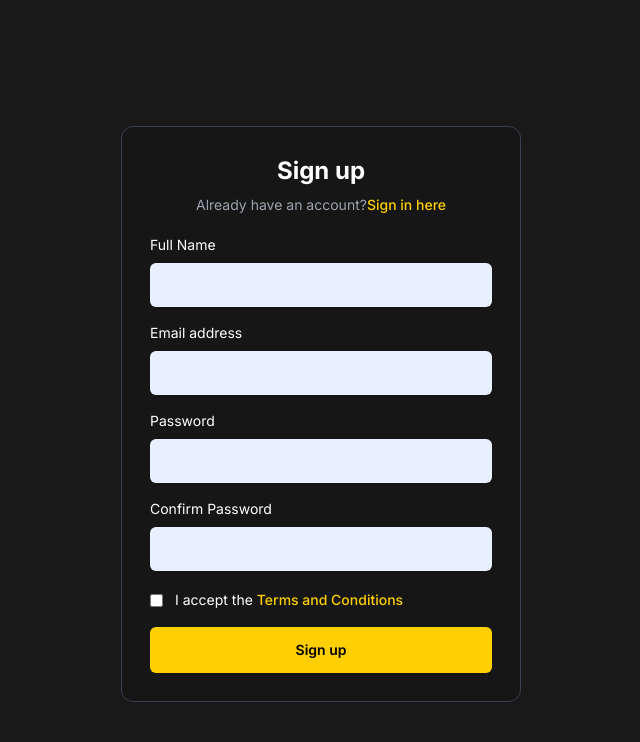
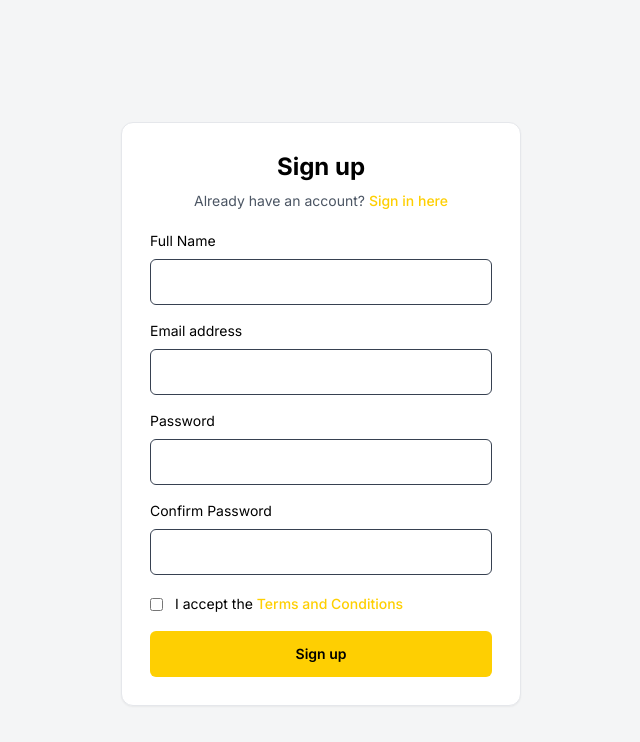
Before and after one commit to samuel-akinboro/exness, a Next.js app: page /sign-up in a window 1280 px wide. Shown: the top 742 px of the page, without its empty margins (319-959 px from the left). Built offline with nearby package versions, Linux system fonts and the light colour scheme.

Commit message:
changed form color

```diff
--- a/src/app/sign-in/page.js
+++ b/src/app/sign-in/page.js
@@ -2,20 +2,20 @@
 
 import { useEffect } from 'react'
 
-export default function Home() {
+export default function SignIn() {
   useEffect(() => {
     import('preline')
   }, [])
 
   return (
-    <div className="bg-black/90 flex min-h-screen items-center py-16">
+    <div className="bg-gray3 flex min-h-screen items-center py-16">
       <main className="w-full max-w-md mx-auto p-6">
-        <div className="mt-7 border rounded-xl shadow-sm bg-black/10 border-gray-700">
+        <div className="mt-7 border rounded-xl shadow-sm bg-white">
           <div className="p-4 sm:p-7">
             <div className="text-center mb-4">
-              <h1 className="block text-2xl font-bold text-white">Sign In</h1>
-              <p className="mt-2 text-sm text-gray-400">
-                Don't have an account?
+              <h1 className="block text-2xl font-bold text-black">Sign In</h1>
+              <p className="mt-2 text-sm text-gray-600">
+                Don't have an account?{" "}
                 <a className="text-secondary decoration-2 hover:underline font-medium" href="/sign-up">
                   Sign Up here
                 </a>
@@ -28,9 +28,9 @@ export default function Home() {
                 <div className="grid gap-y-4">
                   {/* <!-- Form Group --> */}
                   <div>
-                    <label for="email" className="block text-sm mb-2 text-white">Email address</label>
+                    <label for="email" className="block text-sm mb-2 text-black">Email address</label>
                     <div className="relative">
-                      <input type="email" id="email" name="email" className="py-3 px-4 block w-full rounded-md text-sm focus:border-secondary focus:ring-secondary bg-[#E7F0FE] border-gray-700 text-gray-900" required aria-describedby="email-error" />
+                      <input type="email" id="email" name="email" className="py-3 px-4 block w-full rounded-md text-sm focus:border-secondary focus:ring-secondary border-black bg-white text-gray-900 border" required aria-describedby="email-error" />
                       <div className="hidden absolute inset-y-0 right-0 flex items-center pointer-events-none pr-3">
                         <svg className="h-5 w-5 text-red-500" width="16" height="16" fill="currentColor" viewBox="0 0 16 16" aria-hidden="true">
                           <path d="M16 8A8 8 0 1 1 0 8a8 8 0 0 1 16 0zM8 4a.905.905 0 0 0-.9.995l.35 3.507a.552.552 0 0 0 1.1 0l.35-3.507A.905.905 0 0 0 8 4zm.002 6a1 1 0 1 0 0 2 1 1 0 0 0 0-2z"/>
@@ -43,9 +43,9 @@ export default function Home() {
 {/*
                   <!-- Form Group --> */}
                   <div>
-                    <label for="password" className="block text-sm mb-2 text-white">Password</label>
+                    <label for="password" className="block text-sm mb-2 text-black">Password</label>
                     <div className="relative">
-                      <input type="password" id="password" name="password" className="py-3 px-4 block w-full rounded-md text-sm focus:border-secondary focus:ring-secondary bg-[#E7F0FE] border-gray-700 text-gray-900" required aria-describedby="password-error" />
+                      <input type="password" id="password" name="password" className="py-3 px-4 block w-full rounded-md text-sm focus:border-secondary focus:ring-secondary bg-white border-black border text-gray-900"  required aria-describedby="password-error" />
                       <div className="hidden absolute inset-y-0 right-0 flex items-center pointer-events-none pr-3">
                         <svg className="h-5 w-5 text-red-500" width="16" height="16" fill="currentColor" viewBox="0 0 16 16" aria-hidden="true">
                           <path d="M16 8A8 8 0 1 1 0 8a8 8 0 0 1 16 0zM8 4a.905.905 0 0 0-.9.995l.35 3.507a.552.552 0 0 0 1.1 0l.35-3.507A.905.905 0 0 0 8 4zm.002 6a1 1 0 1 0 0 2 1 1 0 0 0 0-2z"/>
@@ -56,7 +56,7 @@ export default function Home() {
                   </div>
                   {/* <!-- End Form Group --> */}
 
-                  <button type="submit" className="py-3 px-4 inline-flex justify-center items-center gap-2 rounded-md border border-transparent font-semibold bg-secondary text-black hover:bg-secondary focus:outline-none focus:ring-2 focus:ring-secondary focus:ring-offset-2 transition-all text-sm focus:ring-offset-gray-800 mt-4">Sign up</button>
+                  <button type="submit" className="py-3 px-4 inline-flex justify-center items-center gap-2 rounded-md border border-transparent font-semibold bg-secondary text-black hover:bg-secondary focus:outline-none focus:ring-2 focus:ring-secondary focus:ring-offset-2 transition-all text-sm focus:ring-offset-gray-800 mt-4">Sign in</button>
                 </div>
               </form>
               {/* <!-- End Form --> */}
--- a/src/app/sign-up/page.js
+++ b/src/app/sign-up/page.js
@@ -3,20 +3,20 @@
 import Link from 'next/link'
 import { useEffect } from 'react'
 
-export default function Home() {
+export default function SignUp() {
   useEffect(() => {
     import('preline')
   }, [])
 
   return (
-    <div className="bg-black/90 flex min-h-screen items-center py-16">
+    <div className="bg-gray3 flex min-h-screen items-center py-16">
       <main className="w-full max-w-md mx-auto p-6">
-        <div className="mt-7 border rounded-xl shadow-sm bg-black/10 border-gray-700">
+        <div className="mt-7 border rounded-xl shadow-sm bg-white">
           <div className="p-4 sm:p-7">
             <div className="text-center mb-4">
-              <h1 className="block text-2xl font-bold text-white">Sign up</h1>
-              <p className="mt-2 text-sm text-gray-400">
-                Already have an account?
+              <h1 className="block text-2xl font-bold text-black">Sign up</h1>
+              <p className="mt-2 text-sm text-gray-600">
+                Already have an account?{" "}
                 <Link className="text-secondary decoration-2 hover:underline font-medium" href="/sign-in">
                   Sign in here
                 </Link>
@@ -29,9 +29,9 @@ export default function Home() {
                 <div className="grid gap-y-4">
                   {/* <!-- Form Group --> */}
                   <div>
-                    <label for="email" className="block text-sm mb-2 text-white">Full Name</label>
+                    <label for="email" className="block text-sm mb-2 text-black">Full Name</label>
                     <div className="relative">
-                      <input type="text" id="name" name="name" className="py-3 px-4 block w-full rounded-md text-sm focus:border-secondary focus:ring-secondary bg-[#E7F0FE] border-gray-700 text-gray-900" required aria-describedby="name-error" />
+                      <input type="text" id="name" name="name" className="py-3 px-4 block w-full rounded-md text-sm focus:border-secondary focus:ring-secondary bg-white border border-gray-700 text-gray-900" required aria-describedby="name-error" />
                       <div className="hidden absolute inset-y-0 right-0 flex items-center pointer-events-none pr-3">
                         <svg className="h-5 w-5 text-red-500" width="16" height="16" fill="currentColor" viewBox="0 0 16 16" aria-hidden="true">
                           <path d="M16 8A8 8 0 1 1 0 8a8 8 0 0 1 16 0zM8 4a.905.905 0 0 0-.9.995l.35 3.507a.552.552 0 0 0 1.1 0l.35-3.507A.905.905 0 0 0 8 4zm.002 6a1 1 0 1 0 0 2 1 1 0 0 0 0-2z"/>
@@ -40,9 +40,9 @@ export default function Home() {
                     </div>
                   </div>
                   <div>
-                    <label for="email" className="block text-sm mb-2 text-white">Email address</label>
+                    <label for="email" className="block text-sm mb-2 text-black">Email address</label>
                     <div className="relative">
-                      <input type="email" id="email" name="email" className="py-3 px-4 block w-full rounded-md text-sm focus:border-secondary focus:ring-secondary bg-[#E7F0FE] border-gray-700 text-gray-900" required aria-describedby="email-error" />
+                      <input type="email" id="email" name="email" className="py-3 px-4 block w-full rounded-md text-sm focus:border-secondary focus:ring-secondary bg-white border border-gray-700 text-gray-900" required aria-describedby="email-error" />
                       <div className="hidden absolute inset-y-0 right-0 flex items-center pointer-events-none pr-3">
                         <svg className="h-5 w-5 text-red-500" width="16" height="16" fill="currentColor" viewBox="0 0 16 16" aria-hidden="true">
                           <path d="M16 8A8 8 0 1 1 0 8a8 8 0 0 1 16 0zM8 4a.905.905 0 0 0-.9.995l.35 3.507a.552.552 0 0 0 1.1 0l.35-3.507A.905.905 0 0 0 8 4zm.002 6a1 1 0 1 0 0 2 1 1 0 0 0 0-2z"/>
@@ -55,9 +55,9 @@ export default function Home() {
 {/*
                   <!-- Form Group --> */}
                   <div>
-                    <label for="password" className="block text-sm mb-2 text-white">Password</label>
+                    <label for="password" className="block text-sm mb-2 text-black">Password</label>
                     <div className="relative">
-                      <input type="password" id="password" name="password" className="py-3 px-4 block w-full rounded-md text-sm focus:border-secondary focus:ring-secondary bg-[#E7F0FE] border-gray-700 text-gray-900" required aria-describedby="password-error" />
+                      <input type="password" id="password" name="password" className="py-3 px-4 block w-full rounded-md text-sm focus:border-secondary focus:ring-secondary bg-white border border-gray-700 text-gray-900" required aria-describedby="password-error" />
                       <div className="hidden absolute inset-y-0 right-0 flex items-center pointer-events-none pr-3">
                         <svg className="h-5 w-5 text-red-500" width="16" height="16" fill="currentColor" viewBox="0 0 16 16" aria-hidden="true">
                           <path d="M16 8A8 8 0 1 1 0 8a8 8 0 0 1 16 0zM8 4a.905.905 0 0 0-.9.995l.35 3.507a.552.552 0 0 0 1.1 0l.35-3.507A.905.905 0 0 0 8 4zm.002 6a1 1 0 1 0 0 2 1 1 0 0 0 0-2z"/>
@@ -70,9 +70,9 @@ export default function Home() {
 
                   {/* <!-- Form Group --> */}
                   <div>
-                    <label for="confirm-password" className="block text-sm mb-2 text-white">Confirm Password</label>
+                    <label for="confirm-password" className="block text-sm mb-2 text-black">Confirm Password</label>
                     <div className="relative">
-                      <input type="password" id="confirm-password" name="confirm-password" className="py-3 px-4 block w-full rounded-md text-sm focus:border-secondary focus:ring-secondary bg-[#E7F0FE] border-gray-700 text-gray-900" required aria-describedby="confirm-password-error" />
+                      <input type="password" id="confirm-password" name="confirm-password" className="py-3 px-4 block w-full rounded-md text-sm focus:border-secondary focus:ring-secondary bg-white border border-gray-700 text-gray-900" required aria-describedby="confirm-password-error" />
                       <div className="hidden absolute inset-y-0 right-0 flex items-center pointer-events-none pr-3">
                         <svg className="h-5 w-5 text-red-500" width="16" height="16" fill="currentColor" viewBox="0 0 16 16" aria-hidden="true">
                           <path d="M16 8A8 8 0 1 1 0 8a8 8 0 0 1 16 0zM8 4a.905.905 0 0 0-.9.995l.35 3.507a.552.552 0 0 0 1.1 0l.35-3.507A.905.905 0 0 0 8 4zm.002 6a1 1 0 1 0 0 2 1 1 0 0 0 0-2z"/>
@@ -89,7 +89,7 @@ export default function Home() {
                       <input id="remember-me" name="remember-me" type="checkbox" className="shrink-0 mt-0.5 rounded text-secondary pointer-events-none focus:ring-secondary bg-gray-800 border-gray-700 checked:bg-secondary checked:border-secondary focus:ring-offset-gray-800" />
                     </div>
                     <div className="ml-3">
-                      <label for="remember-me" className="text-sm text-white">I accept the <a className="text-secondary decoration-2 hover:underline font-medium" href="#">Terms and Conditions</a></label>
+                      <label for="remember-me" className="text-sm text-black">I accept the <a className="text-secondary decoration-2 hover:underline font-medium" href="#">Terms and Conditions</a></label>
                     </div>
                   </div>
                   {/* <!-- End Checkbox --> */}
```
